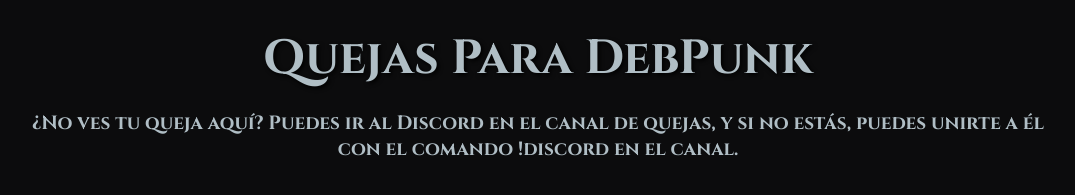
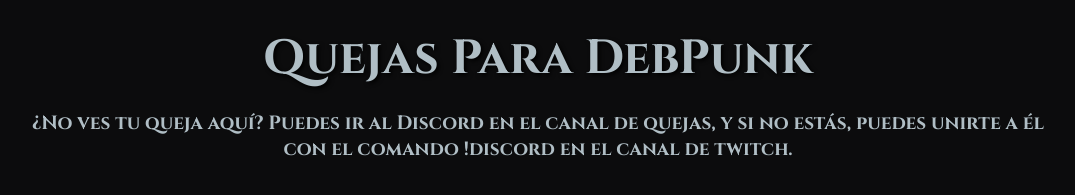
Before and after one commit to DebPunkPage/QuejasDeb, a plain HTML site: page index.html in a window 1280 px wide. Shown: the part 81-276 px from the top of the page, without its empty margins (102-1177 px from the left). Drawn offline with Linux system fonts and the light colour scheme; no server answers.

Commit message:
Update index.html

```diff
--- a/index.html
+++ b/index.html
@@ -17,7 +17,7 @@
     </div>
     <div class="container">
         <h1>Quejas Para DebPunk</h1>
-        <p class="info">¿No ves tu queja aquí? Puedes ir al Discord en el canal de quejas, y si no estás, puedes unirte a él con el comando <strong>!discord</strong> en el canal.</p>
+        <p class="info">¿No ves tu queja aquí? Puedes ir al Discord en el canal de quejas, y si no estás, puedes unirte a él con el comando !discord en el canal de twitch.</p>
         <div id="quejas-container"></div>
     </div>
     <script src="script.js"></script>
```
